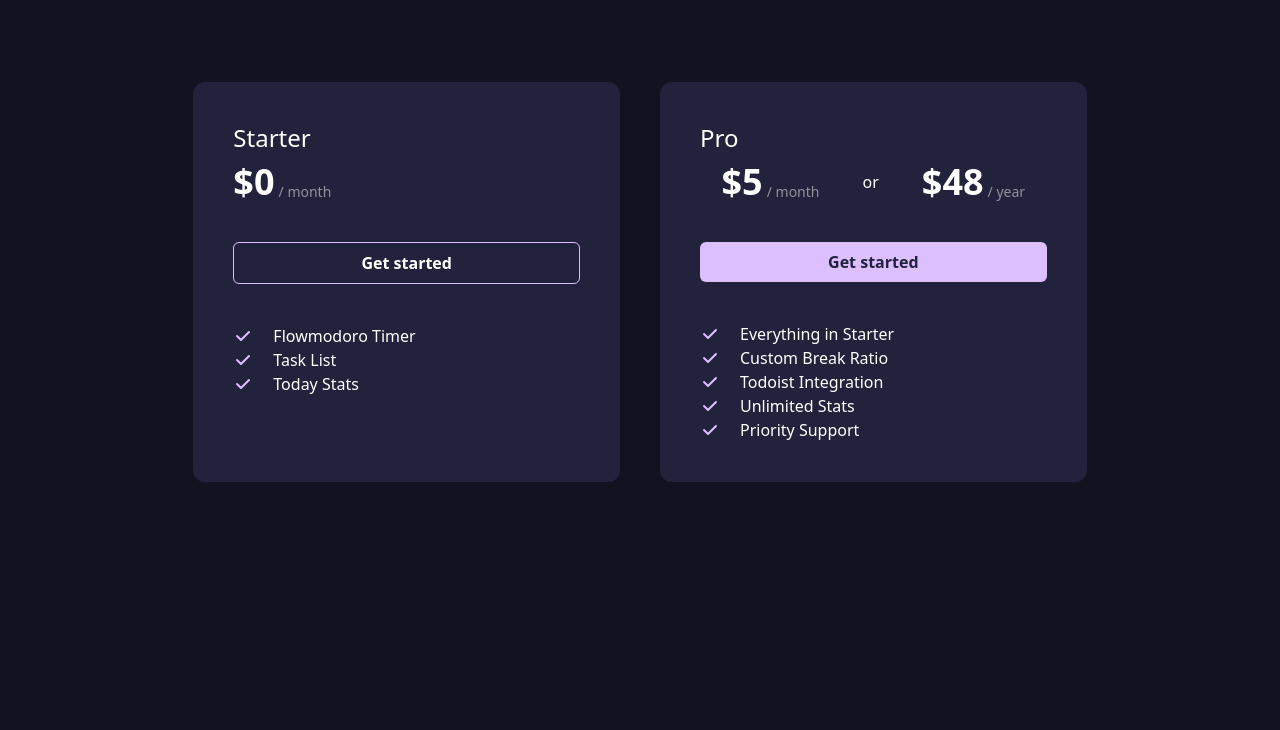
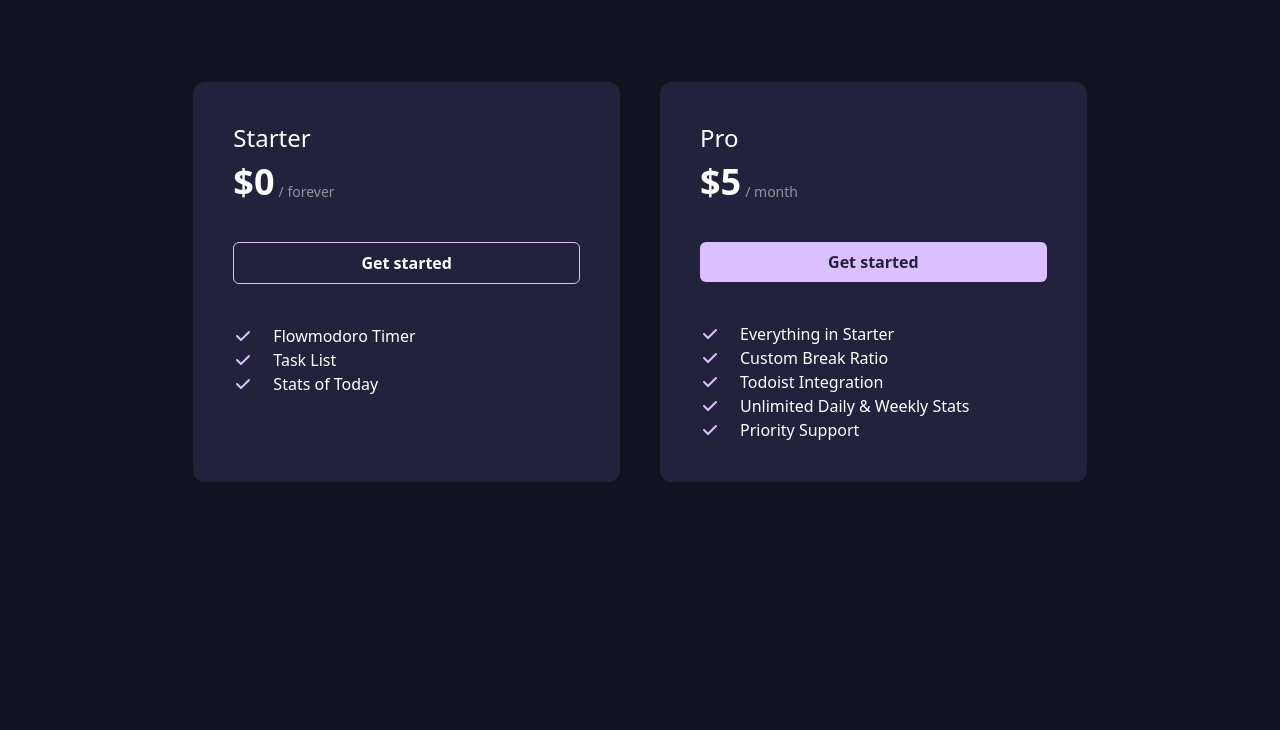
Before and after one commit to flowmodor/flowmodor, an Astro site: page /pricing in a window 1280 px wide. Shown: the part 70-800 px from the top of the page. Built offline with nearby package versions, Linux system fonts and the light colour scheme; Astro itself is replaced by a stand-in of ours.

Commit message:
refactor: refine pricing page

```diff
--- a/src/pages/pricing/index.astro
+++ b/src/pages/pricing/index.astro
@@ -2,12 +2,12 @@
 import NavbarLayout from '../../layouts/NavbarLayout.astro';
 import Features from '../../components/Features';
 
-const starter = ['Flowmodoro Timer', 'Task List', 'Today Stats'];
+const starter = ['Flowmodoro Timer', 'Task List', 'Stats of Today'];
 const pro = [
   'Everything in Starter',
   'Custom Break Ratio',
   'Todoist Integration',
-  'Unlimited Stats',
+  'Unlimited Daily & Weekly Stats',
   'Priority Support',
 ];
 ---
@@ -23,7 +23,7 @@ const pro = [
         <h2 class="text-2xl">Starter</h2>
         <div class="flex items-end gap-1">
           <h2 class="text-4xl font-semibold">$0</h2>
-          <div class="text-sm opacity-50">/ month</div>
+          <div class="text-sm opacity-50">/ forever</div>
         </div>
       </div>
       <a
@@ -40,16 +40,9 @@ const pro = [
     >
       <div class="flex flex-col gap-2">
         <h2 class="text-2xl">Pro</h2>
-        <div class="flex items-center justify-around">
-          <div class="flex items-end gap-1">
-            <h2 class="text-4xl font-semibold">$5</h2>
-            <div class="text-sm opacity-50">/ month</div>
-          </div>
-          or
-          <div class="flex items-end gap-1">
-            <h2 class="text-4xl font-semibold">$48</h2>
-            <div class="text-sm opacity-50">/ year</div>
-          </div>
+        <div class="flex items-end gap-1">
+          <h2 class="text-4xl font-semibold">$5</h2>
+          <div class="text-sm opacity-50">/ month</div>
         </div>
       </div>
       <a
```
